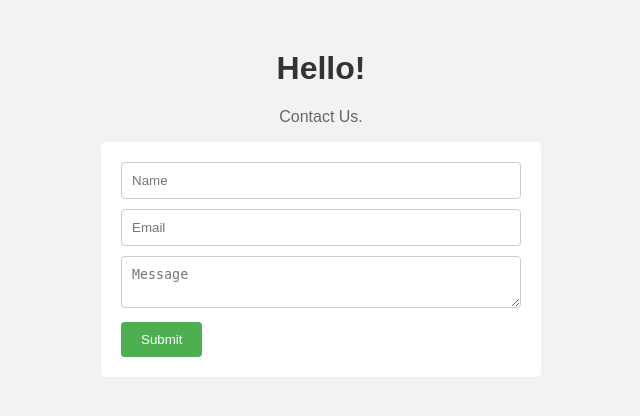
After one commit to Dhikshil/IBM-Python-AI-and-Development-Project, a Flask app: template Module 2/lab3/templates/contact.html in a window 1280 px wide. The commit adds this page. Shown: the top 416 px of the page, without its empty margins (319-959 px from the left). Run offline with Flask 3, Linux system fonts and the light colour scheme; the template is opened without the code that fills it, so the values that code supplies are empty.

Commit message:
created and added to contact.html

```diff
--- /dev/null
+++ b/Module 2/lab3/templates/contact.html
@@ -0,0 +1,66 @@
+<!DOCTYPE html>
+<html>
+<head>
+    <title>My Flask App</title>
+    <style>
+        body {
+            font-family: Arial, sans-serif;
+            background-color: #f2f2f2;
+        }
+
+        h1 {
+            color: #333333;
+            text-align: center;
+            margin-top: 50px;
+        }
+
+        p {
+            color: #666666;
+            text-align: center;
+            margin-top: 20px;
+        }
+
+        form {
+            max-width: 400px;
+            margin: 0 auto;
+            background-color: #ffffff;
+            padding: 20px;
+            border-radius: 5px;
+        }
+
+        input[type="text"],
+        textarea {
+            width: 100%;
+            padding: 10px;
+            margin-bottom: 10px;
+            border: 1px solid #cccccc;
+            border-radius: 4px;
+            box-sizing: border-box;
+        }
+
+        input[type="submit"] {
+            background-color: #4caf50;
+            color: white;
+            padding: 10px 20px;
+            border: none;
+            border-radius: 4px;
+            cursor: pointer;
+        }
+
+        input[type="submit"]:hover {
+            background-color: #45a049;
+        }
+    </style>
+</head>
+<body>
+    <h1>Hello!</h1>
+    <p>Contact Us.</p>
+
+    <form>
+        <input type="text" placeholder="Name" name="name">
+        <input type="text" placeholder="Email" name="email">
+        <textarea placeholder="Message" name="message"></textarea>
+        <input type="submit" value="Submit">
+    </form>
+</body>
+</html>
--- a/Module 2/lab3/templates/home.html
+++ b/Module 2/lab3/templates/home.html
@@ -1,7 +1,7 @@
 <!DOCTYPE html>
 <html>
     <head>
-        <title>Flask Application</title>
+        <title>My Flask App</title>
         <style>
             html, body{
                 height: 100%;
```
